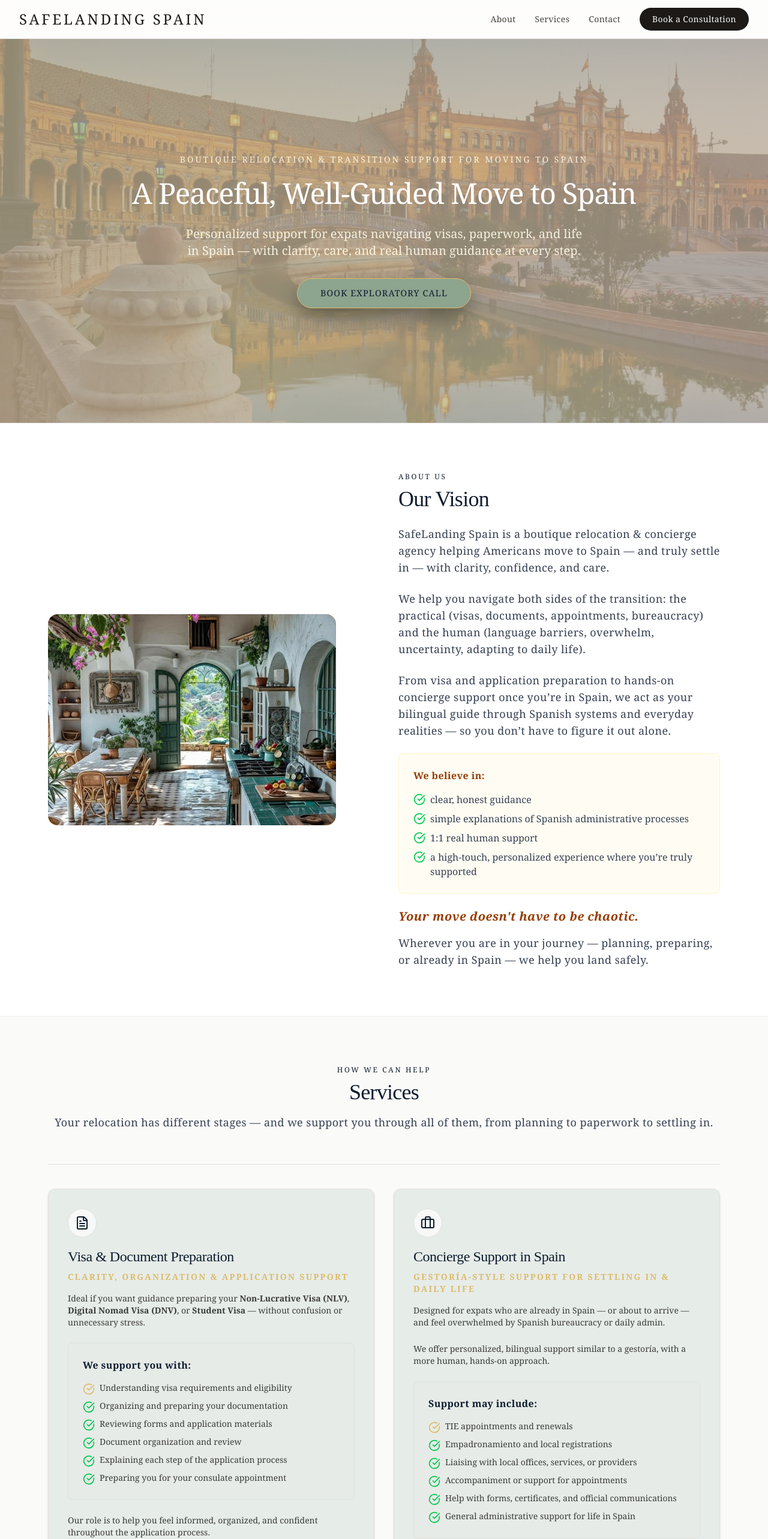
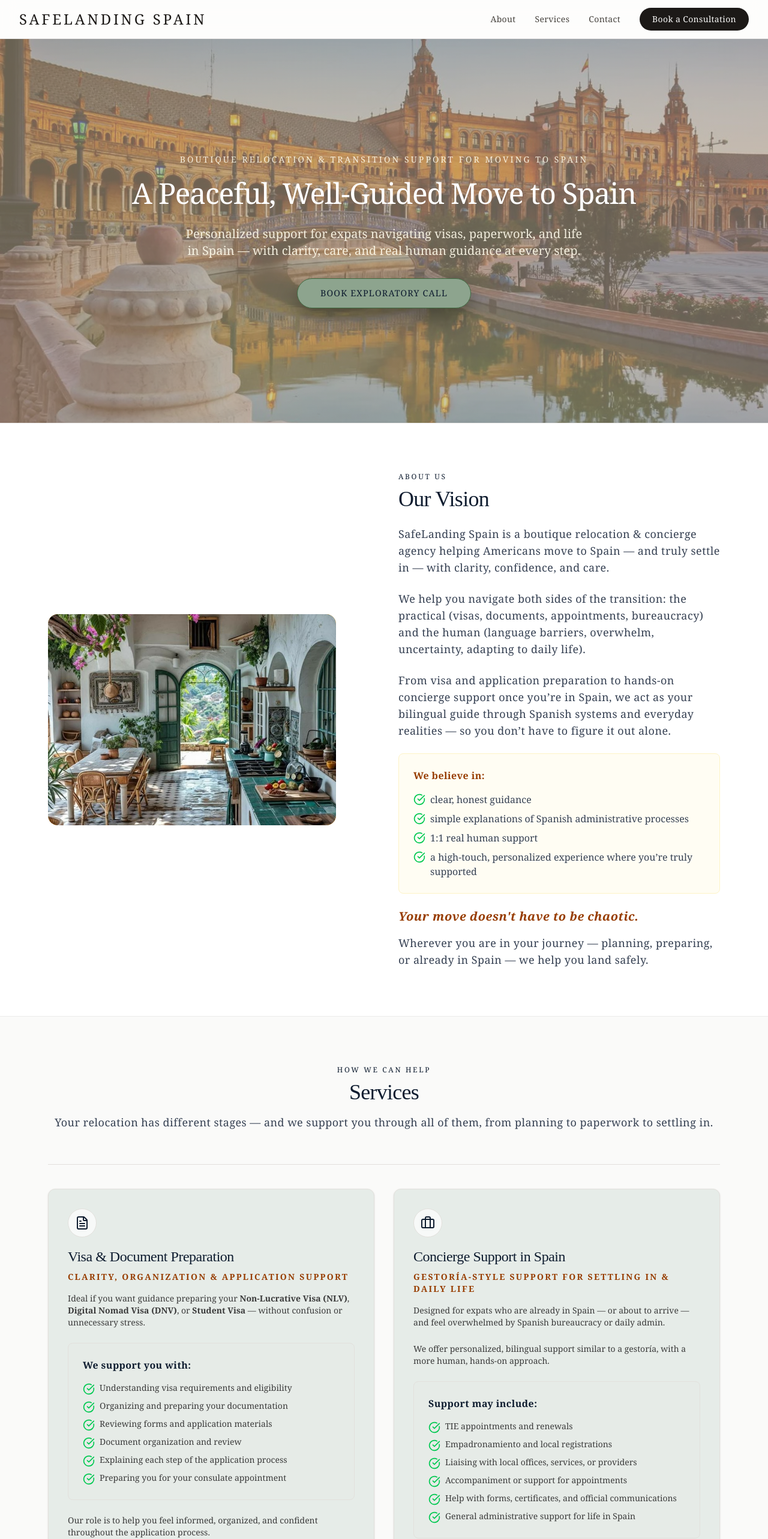
Before and after one commit to aurelido/safelanding-spain-landingpage, a React (Vite) app: page / in a window 1280 px wide. Shown: the top 2566 px of the page at 60% size. Built offline with nearby package versions, Linux system fonts and the light colour scheme.

Commit message:
Review Hero button

```diff
--- a/src/components/AppFooter.jsx
+++ b/src/components/AppFooter.jsx
@@ -62,10 +62,10 @@ const AppFooter = () => {
               className="bg-[color:var(--sl-surface)] border border-[color:var(--sl-border)] rounded-2xl px-6 py-6 md:px-8 md:py-8 shadow-sm mb-6"
               onSubmit={handleSubmit}
             >
-              <h4 className="sl-heading text-xl mb-3">Share a little about your move</h4>
+              {/* <h4 className="sl-heading text-xl mb-3">Share a little about your move</h4>
               <p className="sl-body-copy text-sm mb-6 leading-relaxed text-[color:var(--sl-muted)]">
                 A few details help us respond with something genuinely useful. We&apos;ll reply personally—no automated sequences.
-              </p>
+              </p> */}
 
               <div className="grid md:grid-cols-2 gap-4 mb-4">
                 <div className="flex flex-col gap-1">
--- a/src/components/HeroSection.jsx
+++ b/src/components/HeroSection.jsx
@@ -11,7 +11,7 @@ const HeroSection = () => {
           alt="Scenic view representing life in Spain"
           className="w-full h-full object-cover"
         />
-        <div className="absolute inset-0 bg-gradient-to-r from-amber-100/70 to-orange-100/70" />
+        <div className="absolute inset-0 bg-gradient-to-r from-amber-100/50 to-orange-100/50" />
         <div className="absolute inset-0 bg-black/20" />
       </div>
 
--- a/src/components/ServicesSection.jsx
+++ b/src/components/ServicesSection.jsx
@@ -52,7 +52,7 @@ const ServicesSection = () => {
               <h4 className="font-semibold text-[color:var(--sl-accent)] mb-4 tracking-wide">We support you with:</h4>
               <ul className="space-y-2 sl-body-copy text-sm">
                 <li className="flex items-start">
-                  <CheckCircle className="w-5 h-5 text-[color:var(--sl-accent-soft)] mr-2 mt-0.5 flex-shrink-0" />
+                  <CheckCircle className="w-5 h-5 text-green-500 mr-2 mt-0.5 flex-shrink-0" />
                   <span>Understanding visa requirements and eligibility</span>
                 </li>
                 <li className="flex items-start">
@@ -106,7 +106,7 @@ const ServicesSection = () => {
               <h4 className="font-semibold text-[color:var(--sl-accent)] mb-4 tracking-wide">Support may include:</h4>
               <ul className="space-y-2 sl-body-copy text-sm">
                 <li className="flex items-start">
-                  <CheckCircle className="w-5 h-5 text-[color:var(--sl-accent-soft)] mr-2 mt-0.5 flex-shrink-0" />
+                  <CheckCircle className="w-5 h-5 text-green-500 mr-2 mt-0.5 flex-shrink-0" />
                   <span>TIE appointments and renewals</span>
                 </li>
                 <li className="flex items-start">
--- a/src/index.css
+++ b/src/index.css
@@ -15,7 +15,7 @@
 
   /* Accents */
   --sl-accent: #0e1c2f;      /* deep navy for headings, key phrases, icons */
-  --sl-accent-soft: #ddbb6a; /* light gold for subtle highlights */
+  --sl-accent-soft: oklch(47.3% 0.137 46.201); /* light gold for subtle highlights */
 
   /* Buttons */
   --sl-button-primary: #8da48e; /* sage */
@@ -83,7 +83,7 @@ body {
   letter-spacing: 0.08em;
   box-shadow: 0 16px 34px rgba(0, 0, 0, 0.35);
   border-width: 1.5px;
-  border-color: var(--sl-accent-soft);
+  border-color: #406a41;
   background-color: var(--sl-button-primary);
 }
 
```
